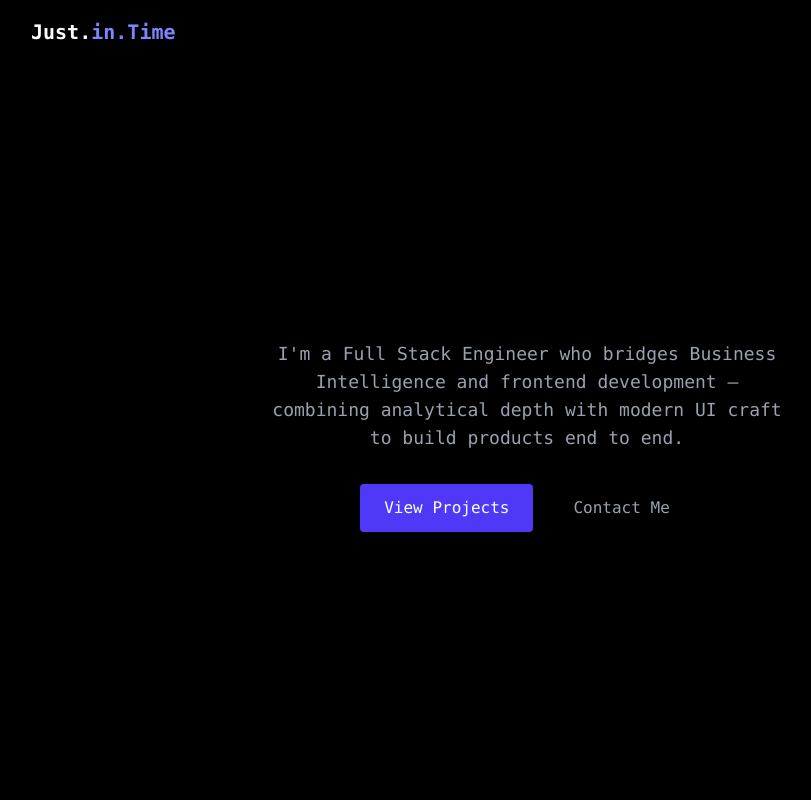
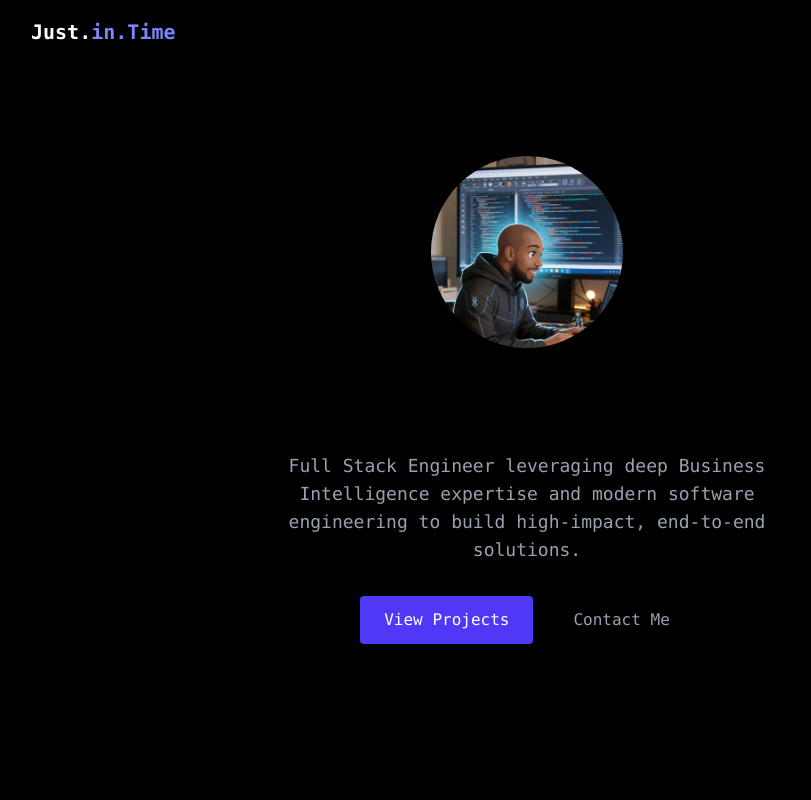
Before and after one commit to Kareem42/my-portfolio, a React (Vite) app: page / in a window 1280 px wide. Shown: the top 800 px of the page, without its empty margins (113-924 px from the left). Built offline with nearby package versions, Linux system fonts and the light colour scheme.

Commit message:
added pic to hero section

```diff
--- a/src/components/section/Home.jsx
+++ b/src/components/section/Home.jsx
@@ -1,4 +1,5 @@
 import { RevealOnScroll } from "../RevealOnScroll";
+import heroPic from "../../assets/heroPic.png";
 // import SplitComponent from "../SplitComponent";
 
 export const Home = () => {
@@ -9,6 +10,13 @@ export const Home = () => {
     >
       <RevealOnScroll>
         <div className="text-center z-10 px-4">
+          <div className="mb-8 flex justify-center">
+            <img
+              src={heroPic}
+              alt="Justin Alcendor"
+              className="w-48 h-48 rounded-full object-cover border-4 border-indigo-500/30"
+            />
+          </div>
           {/* <SplitComponent selector="#heading"> */}
           <h1
             id="heading"
@@ -19,9 +27,9 @@ export const Home = () => {
           {/* </SplitComponent> */}
 
           <p className="text-gray-400 dark:text-gray-300 text-lg mb-8 max-w-lg mx-auto font-mono">
-            I&apos;m a Full Stack Engineer who bridges Business Intelligence and
-            frontend development — combining analytical depth with modern UI
-            craft to build products end to end.
+            Full Stack Engineer leveraging deep Business Intelligence expertise
+            and modern software engineering to build high-impact, end-to-end
+            solutions.
           </p>
           <div className="flex justify-center space-x-4">
             <a
```
